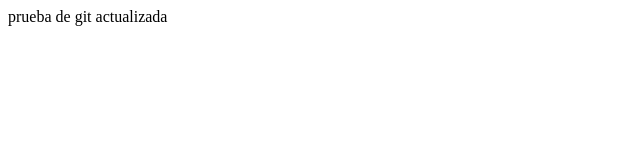
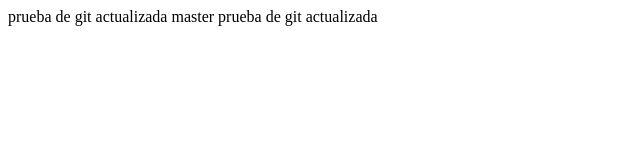
Before and after one commit to rhernandez030299/git-introduccion, a plain HTML site: page index.html in a window 1280 px wide. Shown: the whole page, without its empty margins (0-640 px from the left). Drawn offline with Linux system fonts and the light colour scheme.

Commit message:
actualizar rama

```diff
--- a/index.html
+++ b/index.html
@@ -10,7 +10,7 @@
 
 <body>
 
-    prueba de git actualizada
+    prueba de git actualizada master prueba de git actualizada
 
 </body>
 
```
